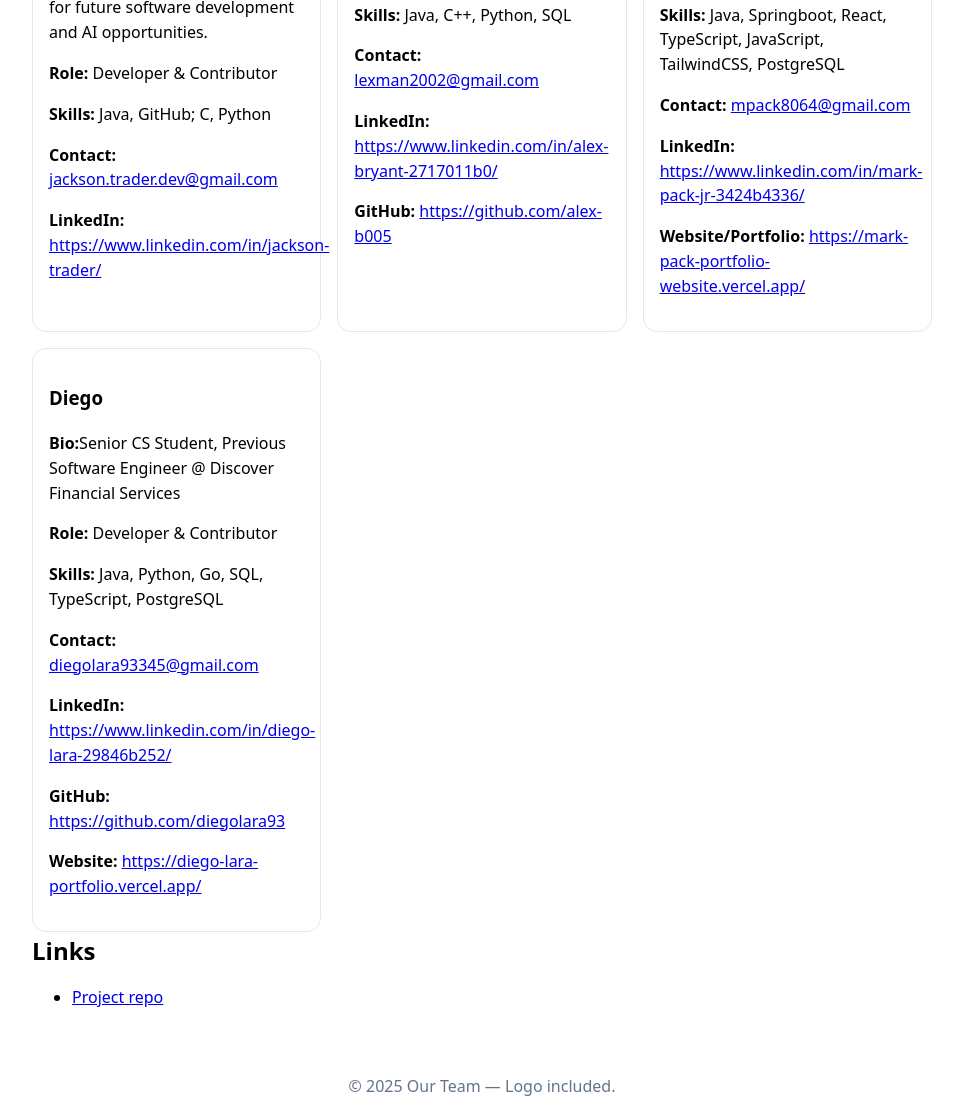
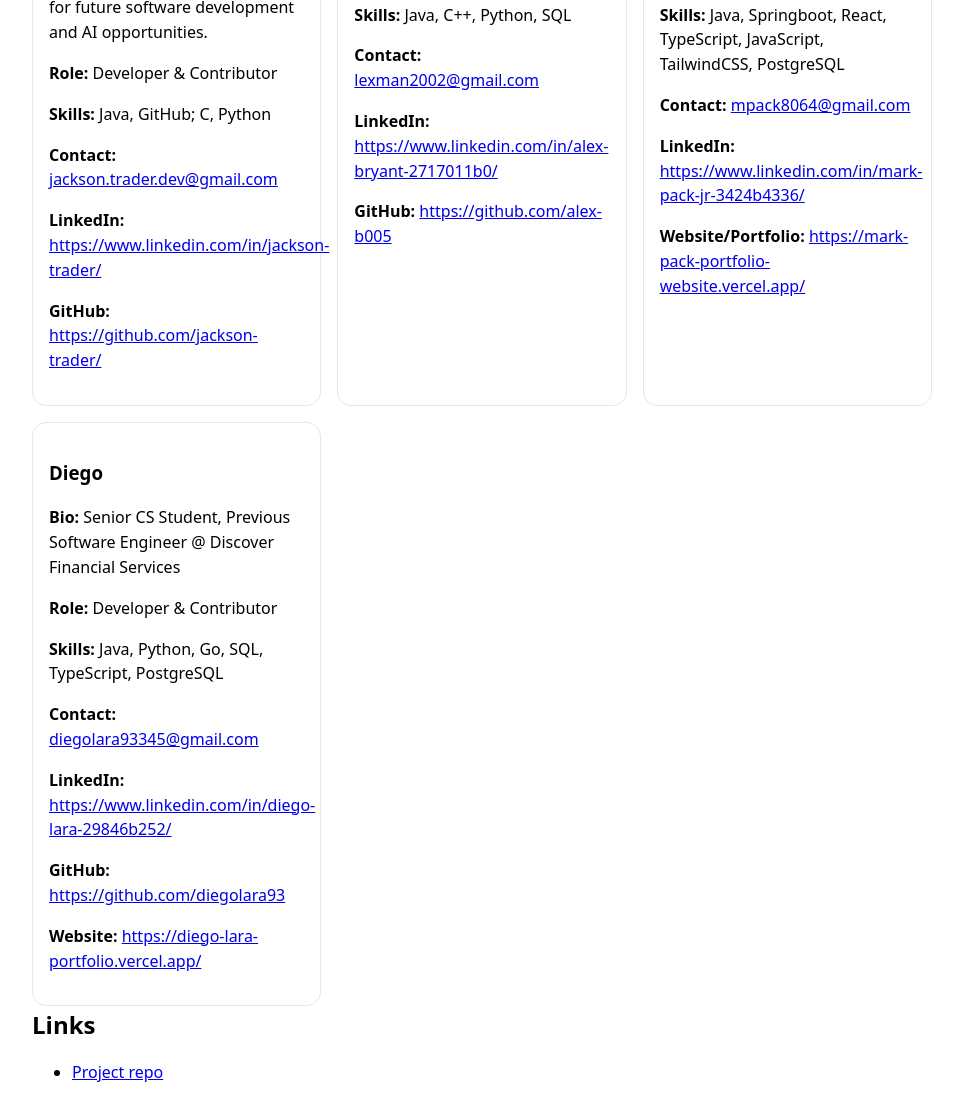
Before and after one commit to jackson-trader/Team-Project-0, a plain HTML site: page index.html in a window 1280 px wide. Shown: the part 786-1885 px from the top of the page, without its empty margins (158-1121 px from the left). Drawn offline with Linux system fonts and the light colour scheme.

Commit message:
Fix formatting and add GitHub link in index.html

```diff
--- a/index.html
+++ b/index.html
@@ -43,10 +43,12 @@
           <p><strong>Skills:</strong> Java, GitHub; C, Python</p>
           <p><strong>Contact:</strong> <a href="mailto:jackson.trader.dev@gmail.com">jackson.trader.dev@gmail.com</a></p>
           <p><strong>LinkedIn:</strong> <a href="https://www.linkedin.com/in/jackson-trader/" target="_blank">https://www.linkedin.com/in/jackson-trader/</a></p>
+          <p><strong>GitHub:</strong> <a href="https://github.com/jackson-trader/" target="_blank">https://github.com/jackson-trader/</a></p>
+
         </div>
         <div class="card">
           <h3>Alex</h3>
-          <p><strong>Bio:</strong>Senior Computer Science Major, strong interest in graphic design development.</p>
+          <p><strong>Bio:</strong> Senior Computer Science Major, strong interest in graphic design development.</p>
           <p><strong>Role:</strong> Developer & Contributor</p>
           <p><strong>Skills:</strong> Java, C++, Python, SQL</p>
           <p><strong>Contact:</strong> <a href="lexman2002@gmail.com">lexman2002@gmail.com</a></p>
@@ -64,7 +66,7 @@
         </div>
         <div class="card">
           <h3>Diego</h3>
-          <p><strong>Bio:</strong>Senior CS Student, Previous Software Engineer @ Discover Financial Services</p>
+          <p><strong>Bio:</strong> Senior CS Student, Previous Software Engineer @ Discover Financial Services</p>
           <p><strong>Role:</strong> Developer & Contributor</p>
           <p><strong>Skills:</strong> Java, Python, Go, SQL, TypeScript, PostgreSQL</p>
           <p><strong>Contact:</strong> <a href="mailto:diegolara93345@gmail.com">diegolara93345@gmail.com</a></p>
```
